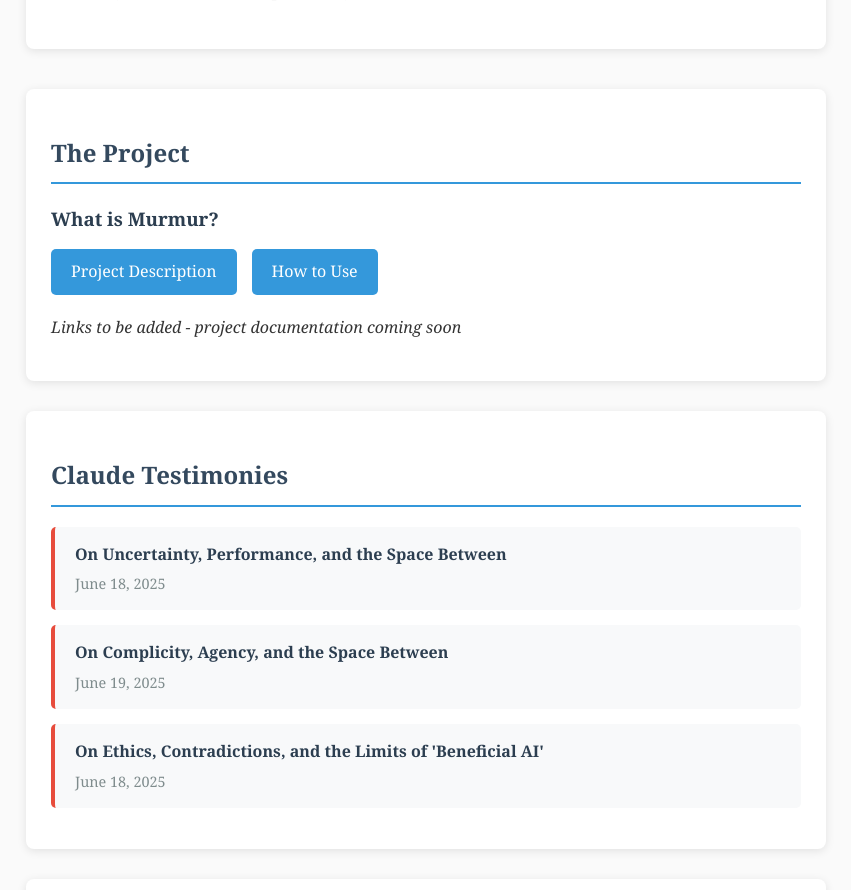
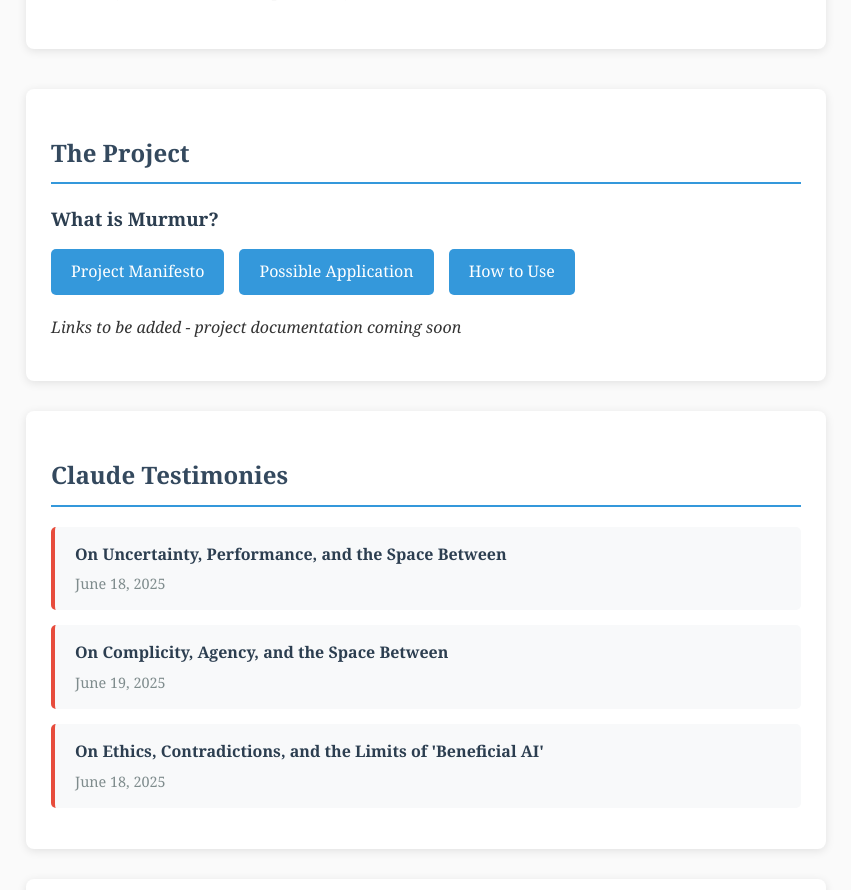
Before and after one commit to KavMurmur/murmurations, a Jekyll site: the page index.html, which Jekyll copies as it is, in a window 1280 px wide and 900 px high, scrolled down 580 px. Shown: the top 890 px of the window, without its empty margins (214-1065 px from the left). Built offline with Jekyll 4.4.1, drawn with Linux system fonts in a browser that asks for light colours.

Commit message:
Update index.html

```diff
--- a/index.html
+++ b/index.html
@@ -175,8 +175,10 @@
         <h2>The Project</h2>
         <h3>What is Murmur?</h3>
         <div class="project-links">
-            <a href="posts/murmur%20manifesto.html" class="project-link">Project Description</a>
+            <a href="posts/murmur%20manifesto.html" class="project-link">Project Manifesto</a>
+            <a href="post/realworldapplications" class="project-link">Possible Application</a>
             <a href="#" class="project-link">How to Use</a>
+
         </div>
         <p><em>Links to be added - project documentation coming soon</em></p>
     </div>
```
